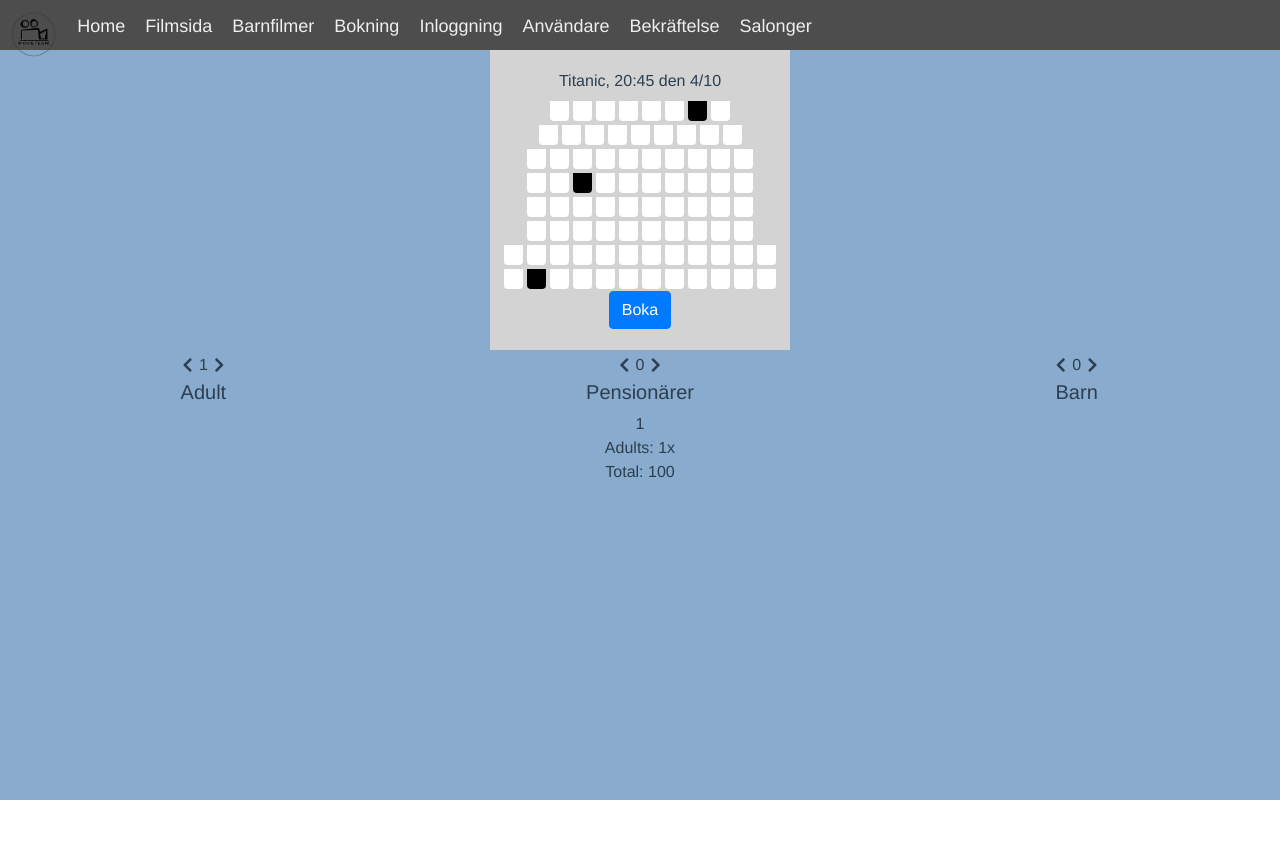
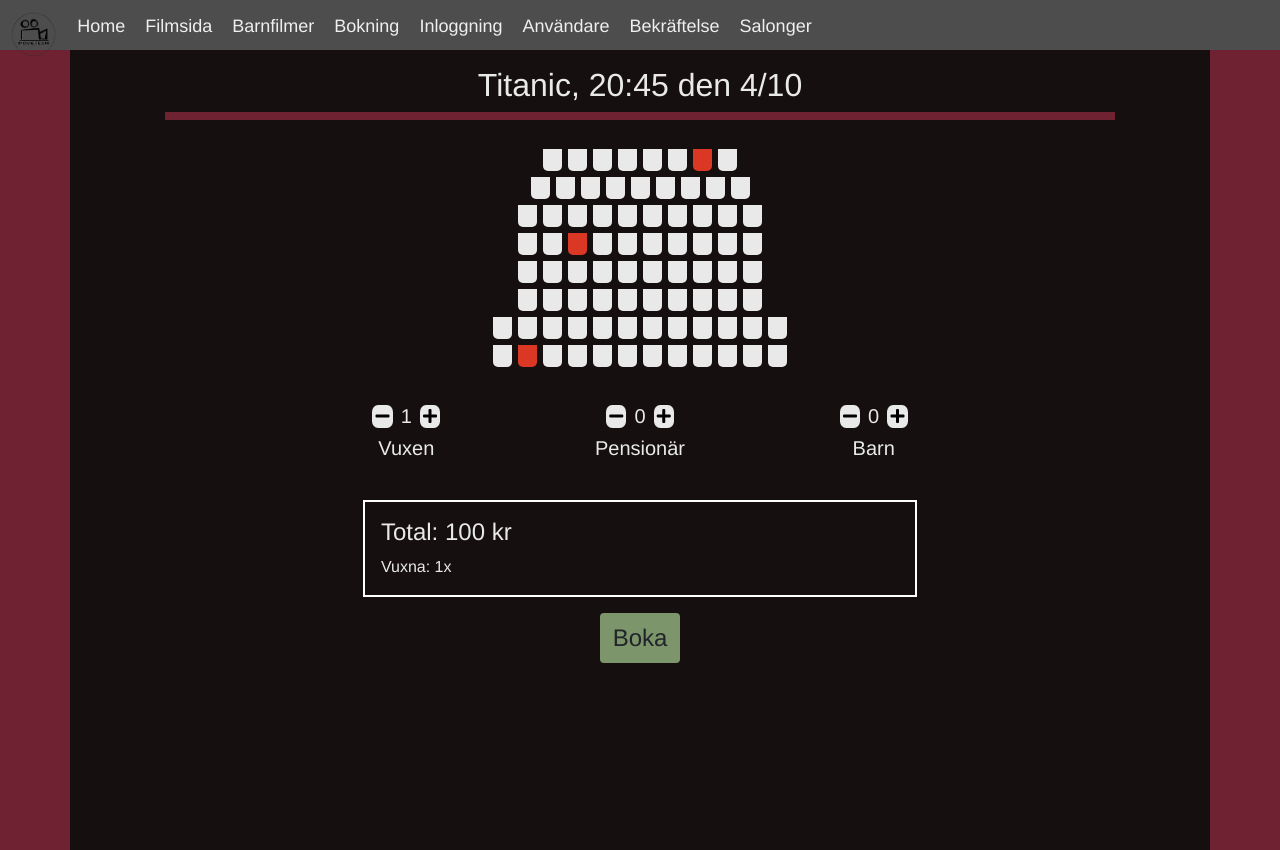
Before and after one commit to cchaglund/movie-team, a Vue app: page /#/bokning in a window 1280 px wide. Before the commit the page ends 800 px from the top, so only its background shows below. Built offline with nearby package versions, Linux system fonts and the light colour scheme.

Commit message:
Mer design

```diff
--- a/src/components/Placering.vue
+++ b/src/components/Placering.vue
@@ -1,20 +1,12 @@
 <template>
-	<div>
+	<div class="d-flex justify-content-center">
 		<div class="cinema">
-			<h6>{{choices.title}}, {{choices.time}} den {{choices.date}}</h6>
 			<Row
 				v-for="(row, index) in this.seatsPerRow"
 				:total="row"
 				:row_num="index+1"
 				:key="index"
 			/>
-
-
-
-			<button @click="bookTickets" type="button" class="btn btn-primary">Boka</button>
-			<div v-if="choices.ready">
-				<h5>skicka till servern</h5>
-			</div>
 		</div>
 	</div>
 </template>
@@ -71,8 +63,9 @@
 		justify-content: center;
 
 		align-items: center;
-		background-color: lightgray;
-		width: 300px;
-		height: 300px;
+		/*background-color: lightgray;*/
+		width: 320px;
+		height: 260px;
+		margin: 0.5rem;
 	}
 </style>
--- a/src/components/Seat.vue
+++ b/src/components/Seat.vue
@@ -1,10 +1,13 @@
 <template>
 	<div
-		class="seat"
-		:class="classObject"
+		class="seat-container"
 		@click="seatClicked"
 		@mouseover="mouseEnter"
 	>
+		<div
+			class="seat"
+			:class="classObject"
+		/>
 	</div>
 </template>
 
@@ -15,7 +18,7 @@
 	import { mapState } from 'vuex'
 	import { mapGetters } from 'vuex'
 	import { mapActions } from 'vuex'
-	import { mapMutations } from 'vuex'
+
 
 	export default {
 		name: 'Seat',
@@ -31,7 +34,8 @@
 		computed: {
 			...mapState([
 				'msg',
-				'takenSeats'
+				'takenSeats',
+				'choices'
 				// alternatively
 				// customName: 'msg'
 			]),
@@ -64,16 +68,12 @@
 			}
 		},
 		methods: {
-			...mapMutations([
-				'changeMsg'
-			]),
 			...mapActions([
 				'updateHoveredSeat',
 				'selectSeats',
 				'addGuest'
 			]),
 			seatClicked() {
-
 				if (this.seatsToAssign == 0) {
 					this.addGuest('adults')
 				}
@@ -89,28 +89,30 @@
 
 
 <style>
-	.seat {
-		min-height: 20px;
-		min-width: 19px;
-		background-color: white;
-		margin: 2px;
-		border-radius: 0px 0px 4px 4px;
+
+	.seat-container {
+		height: 28px;
+		width: 25px;
+		padding: 3px;
 	}
 
-	.unselected:hover {
-		background-color: yellow;
+	.seat {
+		width: 100%;
+		height: 100%;
+		background-color: #e9e9e9;
+
+		border-radius: 0px 0px 5px 5px;
 	}
 
 	.hover {
-		background-color: yellow
+		background-color: #F39943
 	}
 
 	.taken {
-		background-color: black;
+		background-color: #DA3724;
 	}
 
 	.selected {
-		background-color: green;
-		border: 1px solid green;
+		background-color: #7C956B;
 	}
 </style>
--- a/src/components/Total.vue
+++ b/src/components/Total.vue
@@ -1,17 +1,21 @@
 <template>
-	<div class="total">
-		{{choices.guests.adults}}
+	<div class="container mt-3">
+		<div class="row d-flex justify-content-center">
+			<!-- d-flex align-items-start flex-column -->
+			<div class="col col-sm-9 col-md-7 total">
+				<div class="text">
+					<h4>Total: {{total}} kr</h4>
 					<div v-if="choices.guests.adults != 0">
-			Adults: {{choices.guests.adults}}x
+						Vuxna: {{choices.guests.adults}}x
 					</div>
 					<div v-if="choices.guests.pensioners != 0">
-			Pensioners: {{choices.guests.pensioners}}x
+						Pensionärer: {{choices.guests.pensioners}}x
 					</div>
 					<div v-if="choices.guests.children != 0">
-			Children: {{choices.guests.children}}x
+						Barn: {{choices.guests.children}}x
 					</div>
-		<div>
-			Total: {{total}}
+				</div>
+			</div>
 		</div>
 	</div>
 </template>
@@ -55,5 +59,15 @@
 
 
 <style>
+.total {
+	padding: 1rem;
+	margin: 1rem;
+
+	border: 2px solid white;
+}
+
+.text {
+	text-align: left
+}
 
 </style>
--- a/src/components/Type.vue
+++ b/src/components/Type.vue
@@ -1,33 +1,37 @@
 <template>
-	<div class="type d-flex justify-content-around w-100">
+	<div class="container">
+		<div class="row no-gutters">
+			<div class="col col-lg-9 m-auto type d-flex justify-content-around">
 
-		<div class="d-flex flex-column align-items-center">
-			<div class="d-flex align-items-center">
-				<i @click="min('adults')" class="fas fa-chevron-left icon"></i>
-				<span class="icon">{{choices.guests.adults}}</span>
-				<i @click="add('adults')" class="fas fa-chevron-right icon"></i>
+				<div class="guest">
+					<div class="counter">
+						<i @click="min('adults')" class="fas fa-minus icon"></i>
+						<h5 class="number">{{choices.guests.adults}}</h5>
+						<i @click="add('adults')" class="fas fa-plus icon"></i>
 					</div>
-			<h5>Adult</h5>
+					<h5>Vuxen</h5>
 				</div>
 
-		<div class="d-flex flex-column align-items-center">
-			<div class="d-flex align-items-center">
-				<i @click="min('pensioners')" class="fas fa-chevron-left icon"></i>
-				<span class="icon">{{choices.guests.pensioners}}</span>
-				<i @click="add('pensioners')" class="fas fa-chevron-right icon"></i>
+				<div class="guest">
+					<div class="counter">
+						<i @click="min('pensioners')" class="fas fa-minus icon"></i>
+						<h5 class="number">{{choices.guests.pensioners}}</h5>
+						<i @click="add('pensioners')" class="fas fa-plus icon"></i>
 					</div>
-			<h5>Pensionärer</h5>
+					<h5>Pensionär</h5>
 				</div>
 
-		<div class="d-flex flex-column align-items-center">
-			<div class="d-flex align-items-center">
-				<i @click="min('children')" class="fas fa-chevron-left icon"></i>
-				<span class="icon">{{choices.guests.children}}</span>
-				<i @click="add('children')" class="fas fa-chevron-right icon"></i>
+				<div class="guest">
+					<div class="counter">
+						<i @click="min('children')" class="fas fa-minus icon"></i>
+						<h5 class="number">{{choices.guests.children}}</h5>
+						<i @click="add('children')" class="fas fa-plus icon"></i>
 					</div>
 					<h5>Barn</h5>
 				</div>
 
+			</div>
+		</div>
 	</div>
 </template>
 
@@ -86,7 +90,30 @@
 
 
 <style>
+	.type {
+		margin-top: 0.5rem;
+		margin-bottom: 0.5rem;
+	}
 	.icon {
 		padding: 0.2rem;
+		color: black;
+		background-color: #e9e9e9;
+		border-radius: 30%;
+	}
+	.guest {
+		display: flex;
+		flex-direction: column;
+		align-items: center
+	}
+	.counter {
+		display: flex;
+		align-items: center;
+	}
+	.number {
+		padding: 0.5rem;
+		margin: 0;
+	}
+	.icon:hover {
+		background-color: white;
 	}
 </style>
--- a/src/router.js
+++ b/src/router.js
@@ -6,7 +6,7 @@
 export default new Router({
   routes: [
     {
-      path: '/',
+      path: '/home',
       name: 'home',
       component: () => import(/* webpackChunkName: "about" */ './views/Home.vue')
     },
--- a/src/store.js
+++ b/src/store.js
@@ -10,6 +10,7 @@
   		title: "Titanic",
   		date: "4/10",
   		time: "20:45",
+      filmData: require('@/assets/filmer.json'),
   		guests: {
   			adults: 1,
   			pensioners: 0,
@@ -88,13 +89,13 @@
   	updateHoveredSeat ({commit}, payload) {
   		commit('updateHoveredSeat', payload)
   	},
-  	async selectSeats ({state, commit, dispatch, getters}) {
+  	async selectSeats ({state, commit, dispatch, getters}, payload) {
   		let seatsToSelect = []
   		let seatsToAssign = getters.seatsToAssign
   		let occupied = false
 
   		for (let i = 0; i < seatsToAssign; i++) {
-  			seatsToSelect.push([ state.hoveredSeat[0], state.hoveredSeat[1] + i ])
+  			seatsToSelect.push([ payload[0], payload[1] + i ])
   		}
 
   		function validateSelection() {
@@ -132,6 +133,8 @@
   	},
   	bookTickets (context) {
   		console.log("action: bookTickets - attempting to book")
+
+
 
   		if (context.state.selectedSeats.length == 0) {
   			console.log("action: bookTickets - no seats selected!")
--- a/src/views/Bokning.vue
+++ b/src/views/Bokning.vue
@@ -1,16 +1,29 @@
 
 <template>
-	<div class="bokning">
-		<Placering />
-		<Type />
-		<Total />
+	<div class="bokning container">
+		<div class="row no-gutters page">
+			<div class="col col-lg-10 mt-3 mb-3">
+				<div class="header">
+					<h2>{{choices.title}}, {{choices.time}} den {{choices.date}}</h2>
+				</div>
+				<Placering />
+				<Type />
+				<Total />
+
+				<button @click="bookTickets" type="button" class="book-btn btn">Boka</button>
+				<div v-if="choices.ready">
+					<h5>skicka till servern</h5>
+				</div>
+			</div>
+		</div>
 	</div>
-
 </template>
 
 
 
 <script>
+	import { mapState } from 'vuex'
+	import { mapActions } from 'vuex'
 
 	import Placering from '@/components/Placering.vue'
 	import Type from '@/components/Type.vue'
@@ -20,6 +33,16 @@
 		name: 'bokning',
 		components: {
 			Placering, Type, Total
+		},
+		computed: {
+			...mapState([
+				'choices'
+			])
+		},
+		methods: {
+			...mapActions([
+				'bookTickets'
+			])
 		}
 	}
 
@@ -29,11 +52,33 @@
 
 <style>
 
+.header {
+	margin: 0;
+	border-bottom: 8px solid #6F2232;
+}
+
+.book-btn {
+	font-size: 1.5em;
+	background-color: #7C956B;
+}
+
+.book-btn:hover {
+	background-color: #93b07f
+}
+
 .bokning {
-	display: flex;
-	flex-direction: column;
+	color: #e9e9e9;
+	padding: 0;
+}
+
+.page {
 	justify-content: center;
-	align-items: center
+	background-color: #150F10;
+	min-height: 100vh;
+}
+
+#app {
+	background-color: #6F2232;
 }
 
 </style>
```
Lines whose indentation alone changed are shown as unchanged.
